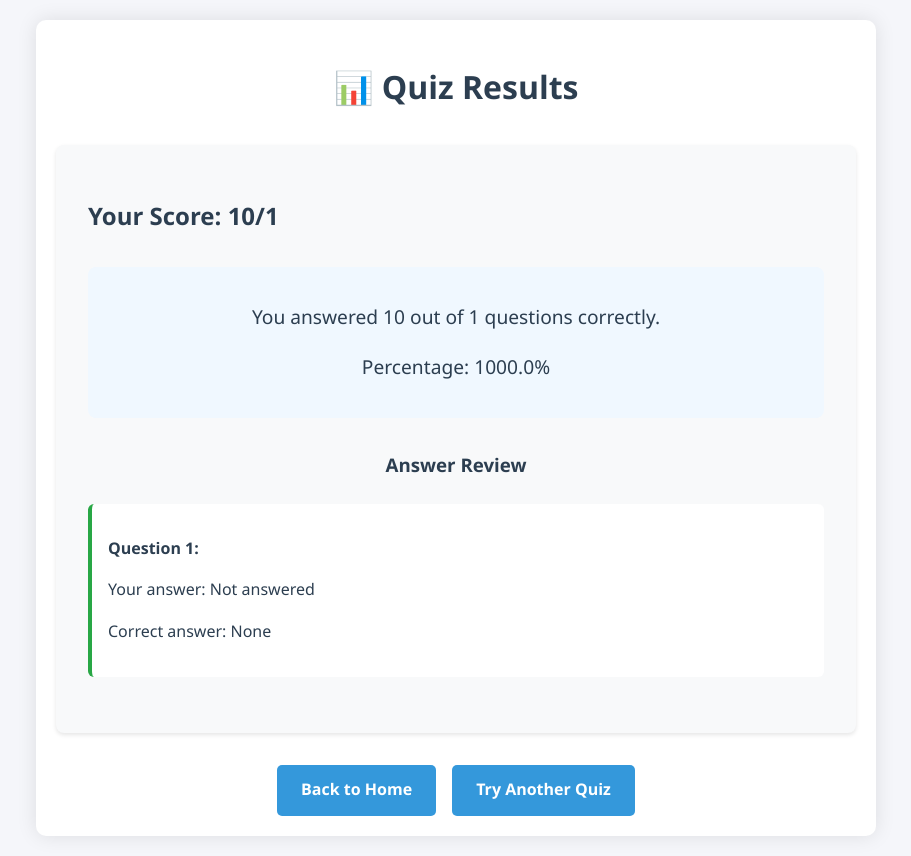
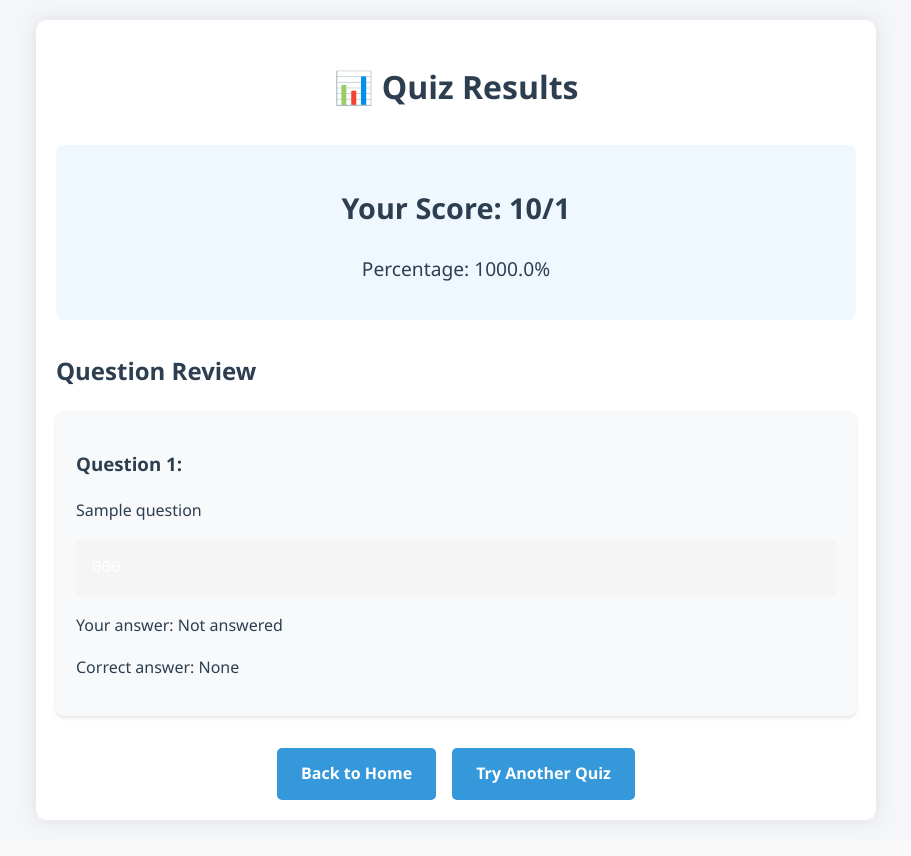
Before and after one commit to Deepak8260/AI-Quiz-Generator, a FastAPI app: template templates/results.html in a window 1280 px wide. Shown: the whole page, without its empty margins (184-1095 px from the left). Run offline with FastAPI, Linux system fonts and the light colour scheme; the template is opened without the code that fills it: most values are stand-ins (such as "Sample title", 1, 10 or a date in 2020).

Commit message:
now when i click sub,mit, results page appears with wrong answers

```diff
--- a/main.py
+++ b/main.py
@@ -3,10 +3,15 @@
 from fastapi.staticfiles import StaticFiles
 from helpers.gemini_api import generate_mcqs
 from typing import Dict, List, Optional
+from fastapi.responses import RedirectResponse
+import json
 
 app = FastAPI()
 app.mount("/static", StaticFiles(directory="static"), name="static")
 templates = Jinja2Templates(directory="templates")
+
+# Store questions in memory (in a real app, use a proper session management)
+quiz_data = {}
 
 @app.get("/")
 async def home(request: Request):
@@ -27,8 +32,8 @@
             num_questions=num_questions
         )
 
-        # Debug print to check questions
-        #print("Generated Questions:", questions)
+        # Store questions in memory
+        quiz_data['questions'] = questions
 
         return templates.TemplateResponse(
             "quiz.html",
@@ -44,11 +49,16 @@
         raise HTTPException(status_code=500, detail=str(e))
 
 @app.post("/submit-quiz")
-async def submit_quiz(
-    request: Request,
-    form_data: Dict = Form(...)
-):
+async def submit_quiz(request: Request):
     try:
+        # Get form data from request
+        form_data = await request.form()
+
+        # Get questions from stored data
+        questions = quiz_data.get('questions', [])
+        if not questions:
+            raise HTTPException(status_code=400, detail="No questions found. Please generate a new quiz.")
+
         # Extract answers from form data
         answers = {}
         for key, value in form_data.items():
@@ -56,13 +66,16 @@
                 question_index = int(key[1:])
                 answers[question_index] = value
 
-        # For demo purposes, assume all correct answers are 'A'
-        # In a real application, you would get the correct answers from the backend
-        correct_answers = {i: 'A' for i in range(1, len(answers) + 1)}
+        # Get correct answers from questions
+        correct_answers = {}
+        for i, question in enumerate(questions, 1):
+            # For now, assume the first option (A) is correct
+            # In a real app, you would store the correct answer when generating questions
+            correct_answers[i] = 'A'
 
         # Calculate score
         score = sum(1 for q, a in answers.items() if a == correct_answers.get(q, ''))
-        total_questions = len(answers)
+        total_questions = len(questions)
 
         return templates.TemplateResponse(
             "results.html",
@@ -71,7 +84,8 @@
                 "score": score,
                 "total_questions": total_questions,
                 "answers": answers,
-                "correct_answers": correct_answers
+                "correct_answers": correct_answers,
+                "questions": questions
             }
         )
     except Exception as e:
--- a/requirements.txt
+++ b/requirements.txt
@@ -4,3 +4,4 @@
 google-generativeai>=0.3.0
 python-dotenv>=1.0.0
 python-multipart>=0.0.6
+jinja2
--- a/templates/results.html
+++ b/templates/results.html
@@ -10,25 +10,33 @@
     <div class="container">
         <h1>📊 Quiz Results</h1>
 
-        <div class="results-section">
-            <h2>Your Score: {{ score }}/{{ total_questions }}</h2>
+        <div class="score-summary">
+            <div class="score-display">
+                <h2>Your Score: {{ score }}/{{ total_questions }}</h2>
+                <p class="percentage">Percentage: {{ (score / total_questions * 100) | round(1) }}%</p>
+            </div>
+        </div>
 
-            <div class="score-summary">
-                <p>You answered {{ score }} out of {{ total_questions }} questions correctly.</p>
-                <p>Percentage: {{ (score / total_questions * 100) | round(1) }}%</p>
-            </div>
+        <div class="questions-review">
+            <h2>Question Review</h2>
 
-            <div class="answers-review">
-                <h3>Answer Review</h3>
+            {% for question_index in range(1, total_questions + 1) %}
+                {% if questions and questions|length >= question_index %}
+                    <div class="question-block {% if answers.get(question_index) == correct_answers.get(question_index) %}correct{% else %}incorrect{% endif %}">
+                        <h3>Question {{ question_index }}:</h3>
+                        <p>{{ questions[question_index-1].question }}</p>
 
-                {% for question_index in range(1, total_questions + 1) %}
-                    <div class="result-item {% if answers.get(question_index) == correct_answers.get(question_index) %}correct{% else %}incorrect{% endif %}">
-                        <p><strong>Question {{ question_index }}:</strong></p>
-                        <p>Your answer: {{ answers.get(question_index, 'Not answered') }}</p>
-                        <p>Correct answer: {{ correct_answers.get(question_index) }}</p>
+                        {% if questions[question_index-1].code %}
+                        <pre><code class="language-python">{{ questions[question_index-1].code }}</code></pre>
+                        {% endif %}
+
+                        <div class="answer-review">
+                            <p class="your-answer">Your answer: {{ answers.get(question_index, 'Not answered') }}</p>
+                            <p class="correct-answer">Correct answer: {{ correct_answers.get(question_index) }}</p>
+                        </div>
                     </div>
-                {% endfor %}
-            </div>
+                {% endif %}
+            {% endfor %}
         </div>
 
         <div class="action-buttons">
```
